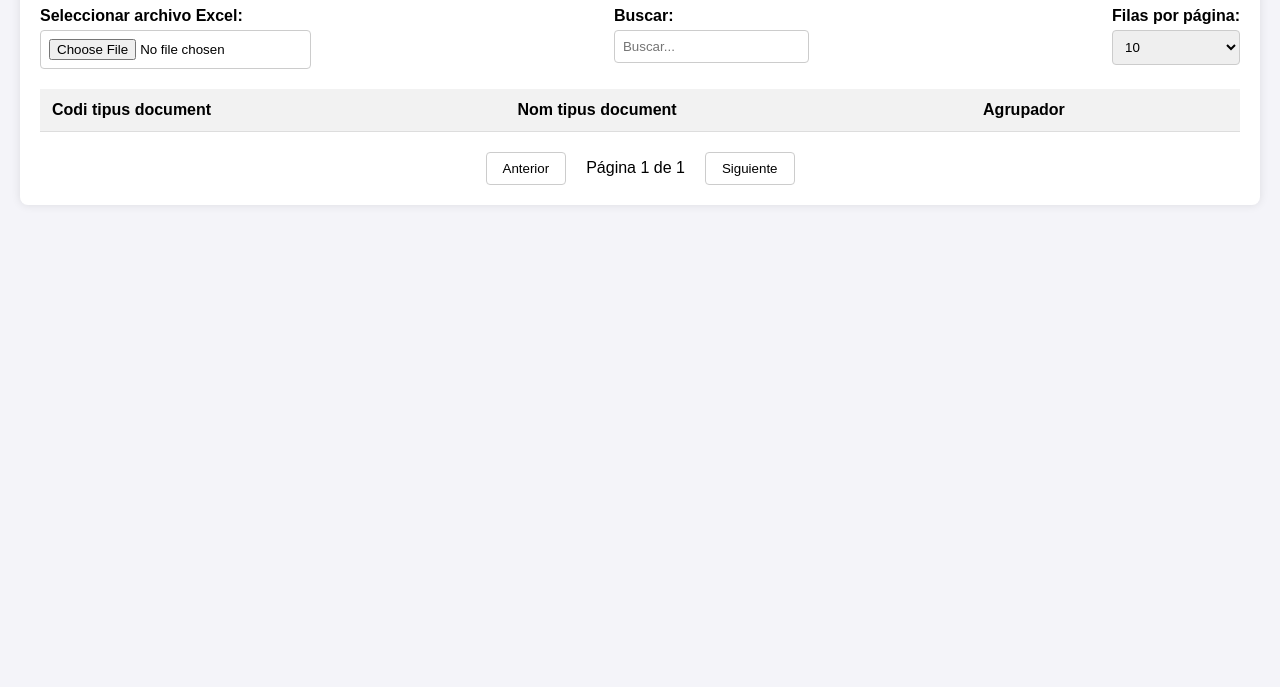
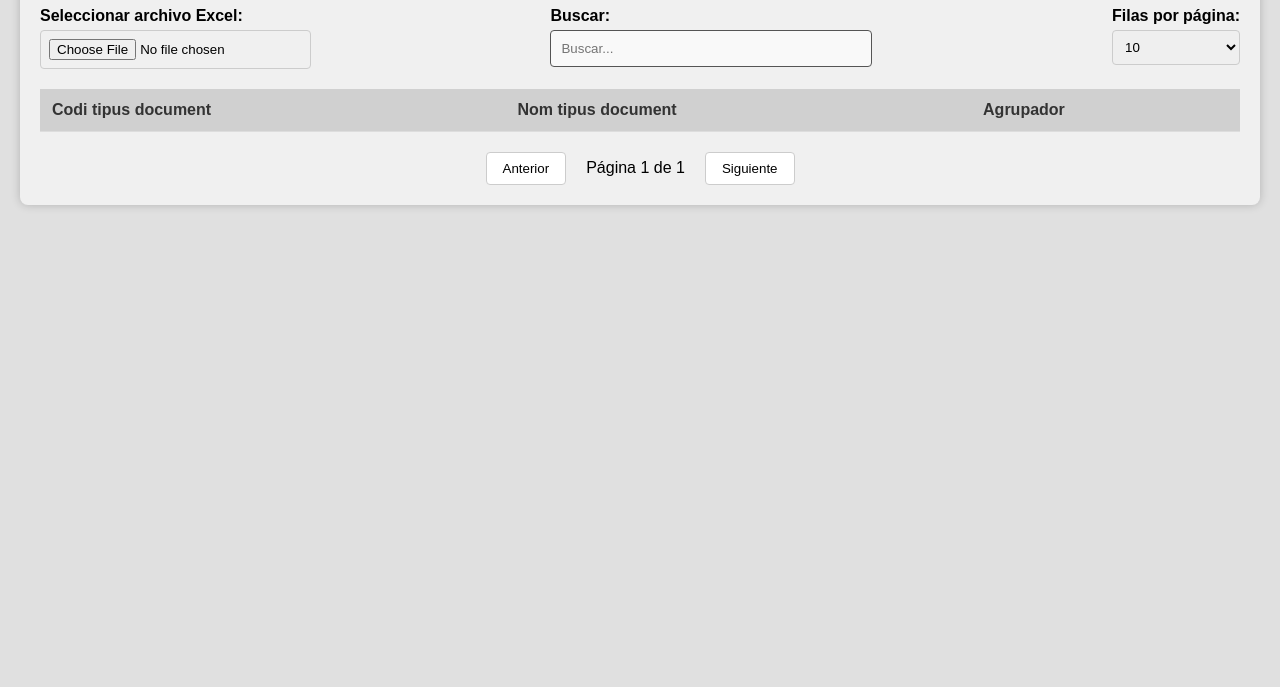
Before and after one commit to GabrielReusRodriguez/HC3CatDoc, a plain HTML site: page src/index.html in a window 1280 px wide. Shown: the part 113-800 px from the top of the page. Drawn offline with Linux system fonts and the light colour scheme.

Commit message:
Style: Darker theme and larger search input

```diff
--- a/src/script.js
+++ b/src/script.js
@@ -38,14 +38,18 @@ function handleFileSelect(event) {
         const headers = jsonData[3];
         const rows = jsonData.slice(4);
 
+        console.log('Headers:', headers);
+        console.log('First row:', rows[0]);
+
         data = rows.map(row => {
             return {
-                codigo: row[headers.indexOf('Codi tipus document')] || '',
-                nombre_doc: row[headers.indexOf('Nom tipus document')] || '',
-                agrupador: row[headers.indexOf('Agrupador')] || ''
+                codigo: String(row[headers.indexOf('Codi tipus document')] || ''),
+                nombre_doc: String(row[headers.indexOf('Nom tipus document')] || ''),
+                agrupador: String(row[headers.indexOf('Agrupador')] || '')
             };
         });
 
+        console.log('Processed data:', data);
         filteredData = data;
         currentPage = 1;
         renderTable();
@@ -55,11 +59,14 @@ function handleFileSelect(event) {
 
 function filterData() {
     const searchTerm = document.getElementById('searchInput').value.toLowerCase();
+    console.log('Search term:', searchTerm);
+    console.log('Data:', data);
     filteredData = data.filter(item => {
         return item.codigo.toLowerCase().includes(searchTerm) ||
                item.nombre_doc.toLowerCase().includes(searchTerm) ||
                item.agrupador.toLowerCase().includes(searchTerm);
     });
+    console.log('Filtered data:', filteredData);
     currentPage = 1;
     renderTable();
 }
--- a/src/styles.css
+++ b/src/styles.css
@@ -2,16 +2,16 @@ body {
     font-family: Arial, sans-serif;
     margin: 0;
     padding: 20px;
-    background-color: #f4f4f9;
+    background-color: #e0e0e0;
 }
 
 .container {
     max-width: 1200px;
     margin: 0 auto;
-    background-color: #fff;
+    background-color: #f0f0f0;
     padding: 20px;
     border-radius: 8px;
-    box-shadow: 0 0 10px rgba(0, 0, 0, 0.1);
+    box-shadow: 0 0 10px rgba(0, 0, 0, 0.2);
 }
 
 h1 {
@@ -44,6 +44,14 @@ h1 {
     border-radius: 4px;
 }
 
+#searchInput {
+    width: 300px;
+    padding: 10px;
+    border: 1px solid #555;
+    border-radius: 4px;
+    background-color: #f9f9f9;
+}
+
 .table-container {
     overflow-x: auto;
 }
@@ -60,12 +68,13 @@ th, td {
 }
 
 th {
-    background-color: #f2f2f2;
+    background-color: #d0d0d0;
     cursor: pointer;
+    color: #333;
 }
 
 th:hover {
-    background-color: #e6e6e6;
+    background-color: #c0c0c0;
 }
 
 tr:hover {
```
